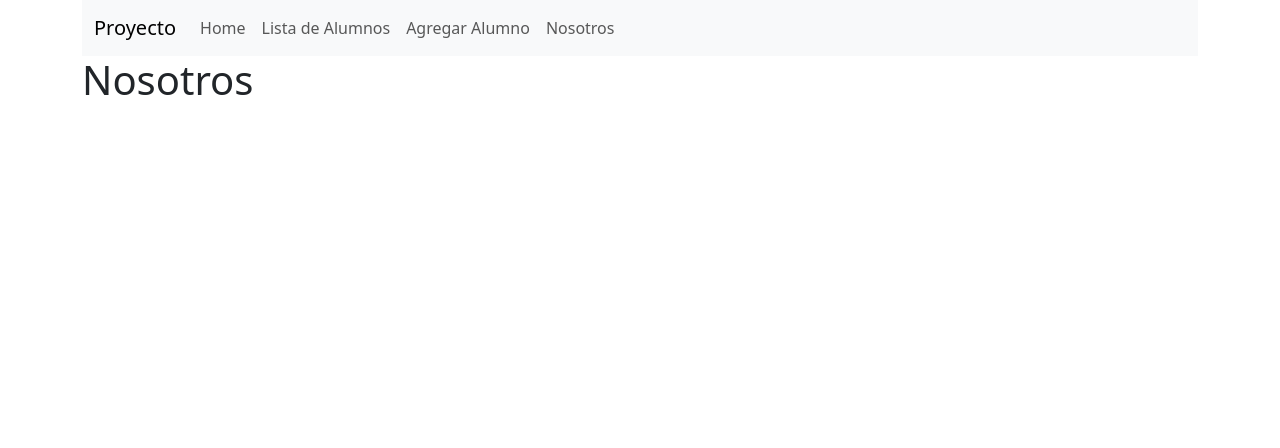
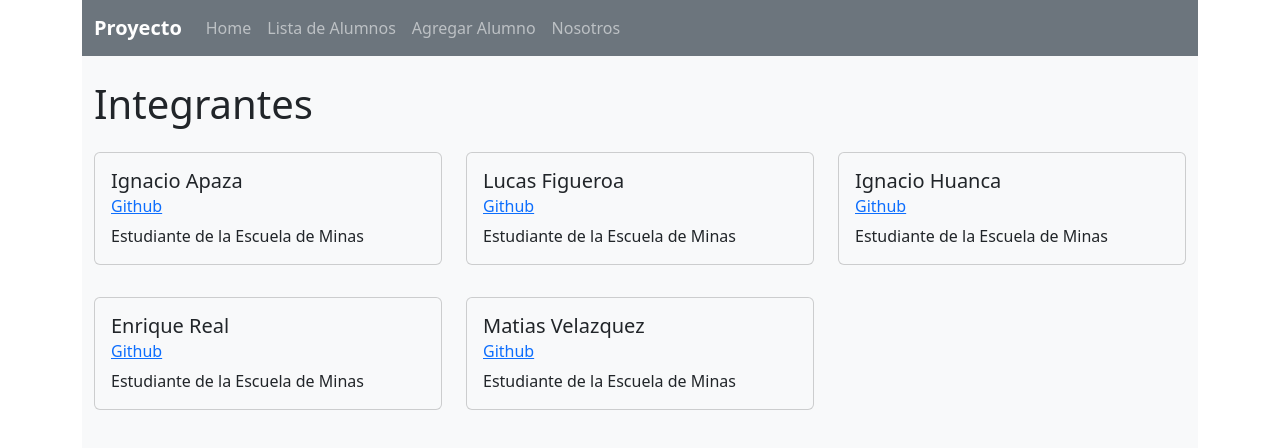
Before and after one commit to Mageofdark/TP05_PV2025_Grupo19, a React (Vite) app in the folder vite-project/: page /Nosotros in a window 1280 px wide. Shown: the top 448 px of the page. Built offline with nearby package versions, Linux system fonts and the light colour scheme.

Commit message:
Agregado de Estilos a traves de Bootstrap y modificaciones a los componentes Por Figueroa Lucas

```diff
--- a/vite-project/components/AgregarAlumno.jsx
+++ b/vite-project/components/AgregarAlumno.jsx
@@ -1,6 +1,6 @@
 import { useState } from "react";
 import { useNavigate } from "react-router-dom";
-import { Form, Button, Container } from "react-bootstrap";
+import { Form, Button, Container, Card, Row, Col } from "react-bootstrap";
 import { useAlumnos } from "./AlumnosCont.jsx";
 
 function AgregarAlumno() {
@@ -15,38 +15,70 @@ function AgregarAlumno() {
     telefono: "",
     domicilio: "",
   });
-
+  const [dniError, setDniError] = useState("");
   const handleChange = (e) => {
-    setAlumno({ ...alumno, [e.target.name]: e.target.value });
+    const { name, value } = e.target;
+     if (name === 'dni') {
+      if (value === '' || /^\d+$/.test(value)) {
+        setDniError("");
+        setAlumno({...alumno, [name]: value});
+      } else {
+        setDniError("El DNI debe contener solo números");
+      }
+    } else {
+      setAlumno({...alumno, [name]: value});
+    }
   };
 
   const handleSubmit = (e) => {
     e.preventDefault();
+     if (!/^\d+$/.test(alumno.dni)) {
+      setDniError("El DNI es requerido y debe contener solo números");
+      return;
+    }
     agregarAlumno(alumno);
     alert("Alumno agregado exitosamente");
     navigate("/Lista-Alumnos");
   };
 
   return (
-    <Container>
-      <h2>Agregar Alumno</h2>
+    <Container className="mt-4 bg-light p-4 rounded">
+      <Row className="justify-content-center">
+        <Col md={10}>
+          <Card className="border-white shadow">
+            <Card.Header as="h5" className="text-center bg-secondary text-white">Agregar Nuevo Alumno</Card.Header>
+            <Card.Body className="bg-white">
                 <Form onSubmit={handleSubmit}>
+                  <Row>
                       {Object.keys(alumno).map((campo) => (
+                        <Col md={6} key={campo}>
                           <Form.Group className="mb-3" controlId={campo} key={campo}>
-            <Form.Label>{campo.charAt(0).toUpperCase() + campo.slice(1)}</Form.Label>
+                            <Form.Label className="text-dark">
+                              {campo.charAt(0).toUpperCase() + campo.slice(1)}
+                            </Form.Label>
                             <Form.Control
                                 type="text"
                                 name={campo}
                                 value={alumno[campo]}
                                 onChange={handleChange}
                                 required
+                                className="border-dark"
+                                isInvalid={!!dniError}
                               />
                             </Form.Group>
+                        </Col>
                   ))}
-        <Button variant="primary" type="submit">
+                </Row>
+                <div className="d-grid gap-2 d-ms-flex justify-content-md-end mt-3 bg-light rounded">
+                  <Button variant="secondary" type="submit">
                     Guardar
                   </Button>
+                </div>
               </Form>
+            </Card.Body>
+          </Card>
+        </Col>
+      </Row>
     </Container>
   );
 }
--- a/vite-project/components/Home.jsx
+++ b/vite-project/components/Home.jsx
@@ -1,10 +1,15 @@
+import { Container, Card, } from "react-bootstrap";
 function Home(){
 
     return(
-        <>
-        <h1>Hola, bienvenido</h1>
-        <h3>En esta pagina podras crear tu propia lista de alumnos.</h3>
-        </>
+        <Container className="mt-5 p-5 rounded" bg="secondary" variant='dark'>
+            <Card className="border-white shadow">
+                <Card.Body className="text-center py-5">
+                    <h1>Hola, bienvenido</h1>
+                    <h3>En esta pagina podras crear tu propia lista de alumnos.</h3>
+                </Card.Body>
+            </Card>
+        </Container>
     )
 }
 
--- a/vite-project/components/Layout.jsx
+++ b/vite-project/components/Layout.jsx
@@ -4,9 +4,10 @@ import { Outlet, Link } from 'react-router-dom';
 function Layout() {
   return (
     <>
-      <Navbar expand="lg" className='bg-body-tertiary'>
+    <div className='bg-light min-vh-100'>
+      <Navbar expand="lg" bg="secondary" variant='dark'>
         <Container>
-          <Navbar.Brand as={Link} to="/">Proyecto</Navbar.Brand>
+          <Navbar.Brand as={Link} to="/" className='fw-bold'>Proyecto</Navbar.Brand>
           <Navbar.Toggle aria-controls='basic-navbar-nav' />
           <Navbar.Collapse id="basic-navbar-nav">
             <Nav className='me-auto'>
@@ -22,6 +23,7 @@ function Layout() {
       <section>
         <Outlet />
       </section>
+    </div>
     </>
   );
 }
--- a/vite-project/components/Lista_Alumnos.jsx
+++ b/vite-project/components/Lista_Alumnos.jsx
@@ -1,6 +1,6 @@
 import { useAlumnos } from './AlumnosCont.jsx';
 import { useState } from 'react';
-import { Container, ListGroup, Button, Form } from 'react-bootstrap';
+import { Container, ListGroup, Button, Form, Card, ListGroupItem } from 'react-bootstrap';
 import { Link, useParams } from 'react-router-dom';
 
 export function Editar() {
@@ -40,11 +40,16 @@ export function Editar() {
 
   return (
     <>
-      <Link to='/Lista-Alumnos'>Volver</Link>
+    <Card className='bg-light p-4 mt-4'>
+      <div className="d-flex gap-2 mt-3">
+          <Button variant="outline-secondary" onClick={() => window.history.back()}>
+            Volver
+          </Button>
+        </div>
       <Form>
         <Form.Label> ID: </Form.Label>
-        <Form.Control type='number' readOnly defaultValue={id} />
-
+        <Form.Control type='number' readOnly defaultValue={id} className='bg-white'/>
+        <Form.Group className='mb-3 bg-white p-3 rounded'>
           <Form.Label> Nombre </Form.Label>
           <Form.Control
             type='text'
@@ -52,7 +57,9 @@ export function Editar() {
             defaultValue={alumno.nombre}
             onChange={(e) => setNombre(e.target.value)}
           />
+        </Form.Group>
 
+        <Form.Group className='mb-3 bg-white p-3 rounded'>
           <Form.Label> Apellido </Form.Label>
           <Form.Control
             type='text'
@@ -60,7 +67,9 @@ export function Editar() {
             defaultValue={alumno.apellido}
             onChange={(e) => setApellido(e.target.value)}
           />
+        </Form.Group>
 
+        <Form.Group className='mb-3 bg-white p-3 rounded'>
           <Form.Label> Dni </Form.Label>
           <Form.Control
             type='number'
@@ -68,7 +77,9 @@ export function Editar() {
             defaultValue={alumno.dni}
             onChange={(e) => setDni(e.target.value)}
           />
+        </Form.Group>
 
+        <Form.Group className='mb-3 bg-white p-3 rounded'>
           <Form.Label> Curso </Form.Label>
           <Form.Control
             type='text'
@@ -76,7 +87,9 @@ export function Editar() {
             defaultValue={alumno.curso}
             onChange={(e) => setCurso(e.target.value)}
           />
+        </Form.Group>
 
+        <Form.Group className='mb-3 bg-white p-3 rounded'>
           <Form.Label> Email </Form.Label>
           <Form.Control
             type='email'
@@ -84,7 +97,9 @@ export function Editar() {
             defaultValue={alumno.email}
             onChange={(e) => setEmail(e.target.value)}
           />
+        </Form.Group>
 
+        <Form.Group className='mb-3 bg-white p-3 rounded'>
           <Form.Label> Domicilio </Form.Label>
           <Form.Control
             type='text'
@@ -92,7 +107,9 @@ export function Editar() {
             defaultValue={alumno.domicilio}
             onChange={(e) => setDomicilio(e.target.value)}
           />
+        </Form.Group>
 
+        <Form.Group className='mb-3 bg-white p-3 rounded'>
           <Form.Label> Telefono </Form.Label>
           <Form.Control
             type='number'
@@ -100,9 +117,18 @@ export function Editar() {
             defaultValue={alumno.telefono}
             onChange={(e) => setTelefono(e.target.value)}
           />
+        </Form.Group>
+        <div className="d-flex gap-2 mt-3">
+          <Button variant="outline-secondary" onClick={() => window.history.back()}>
+            Cancelar
+          </Button>
+          <Button variant="secondary" onClick={handleEditar}>
+            Guardar Cambios
+          </Button>
+        </div>
+      </Form>
+    </Card>
 
-        <Button onClick={handleEditar}>Guardar Cambios</Button>
-      </Form>
     </>
   );
 }
@@ -114,41 +140,59 @@ export const Detalles = () => {
   if (!alumno) return <p>Alumno no encontrado</p>;
 
   return (
-    <div>
-      <Link to='/Lista-Alumnos'>Volver</Link>
+    <Card className='bg-light p-4 mt-4'>
+        <div className="d-flex gap-2 mt-3">
+          <Button variant="outline-secondary" onClick={() => window.history.back()}>
+            Volver
+          </Button>
+        </div>
         <h2>Detalles del Alumno</h2>
-      <p>Nombre: {alumno.nombre}</p>
-      <p>Apellido: {alumno.apellido}</p>
-      <p>DNI: {alumno.dni}</p>
-      <p>Curso: {alumno.curso}</p>
-      <p>Email: {alumno.email}</p>
-      <p>Teléfono: {alumno.telefono}</p>
-      <p>Domicilio: {alumno.domicilio}</p>
-    </div>
+        <ListGroup>
+          <ListGroup.Item>Nombre: {alumno.nombre}</ListGroup.Item>
+          <ListGroup.Item>Apellido: {alumno.apellido}</ListGroup.Item>
+          <ListGroup.Item>DNI: {alumno.dni}</ListGroup.Item>
+          <ListGroup.Item>Curso: {alumno.curso}</ListGroup.Item>
+          <ListGroup.Item>Email: {alumno.email}</ListGroup.Item>
+          <ListGroup.Item>Teléfono: {alumno.telefono}</ListGroup.Item>
+          <ListGroup.Item>Domicilio: {alumno.domicilio}</ListGroup.Item>
+        </ListGroup>
+    </Card>
   );
 };
 
 export function Lista_Alumnos() {
-  const { alumnos } = useAlumnos();
-
+  const { alumnos, setAlumnos } = useAlumnos();
+  const eliminarAlumno = (id) => {
+    if (window.confirm('¿Estás seguro de eliminar este alumno?')) {
+      setAlumnos(alumnos.filter(alumno => alumno.id !== id));
+    }
+  };
   return (
-    <Container>
+    <Container className='p-4 rounded'>
       <h2>Lista de Alumnos</h2>
       {alumnos.map((alumno) => (
-        <ListGroup key={alumno.id} horizontal>
-          <ListGroup.Item>
+        <ListGroup key={alumno.id} horizontal className='mb-2 '>
+          <ListGroup.Item className='border-1'>
             <Link to={`/Lista-Alumnos/${alumno.id}`}>
               {alumno.nombre} {alumno.apellido}
             </Link>
           </ListGroup.Item>
-          <ListGroup.Item>DNI: {alumno.dni}</ListGroup.Item>
-          <ListGroup.Item>Curso: {alumno.curso}</ListGroup.Item>
-          <ListGroup.Item>
+          <ListGroup.Item className='border-1'>DNI: {alumno.dni}</ListGroup.Item>
+          <ListGroup.Item className='border-1'>Curso: {alumno.curso}</ListGroup.Item>
+          <ListGroup.Item className='broder-1'>
             <Link to={`/Lista-Alumnos/${alumno.id}/editar`}>
-              <Button variant='outline-primary' size='sm'>
+              <Button variant='outline-secondary' size='sm' className='me.2'>
                 Modificar
               </Button>
             </Link>
+             <Button
+              className='border-0'
+              variant="outline-danger"
+              size='sm'
+              onClick={() => eliminarAlumno(alumno.id)}
+            >
+              Eliminar
+            </Button>
           </ListGroup.Item>
         </ListGroup>
       ))}
--- /dev/null
+++ b/vite-project/components/nosotros.jsx
@@ -0,0 +1,91 @@
+import { Card, Col, Container, Row } from "react-bootstrap"
+function Nosotros(){
+    return (
+        <Container className="mt-4">
+                <h1>Integrantes</h1>
+            <Row className="mt-4">
+                <Col md={6} lg={4} className="mb-4">
+                    <Card
+                    bg="light"
+                    text='dark'
+                    className="mb-2"
+                    >
+                        <Card.Body>
+                            <Card.Title>Ignacio Apaza</Card.Title>
+                            <Card.Subtitle className="mb-2 text-muted">
+                                <a href="https://github.com/ApazaIgnacio">Github</a>
+                            </Card.Subtitle>
+                            <Card.Text>Estudiante de la Escuela de Minas</Card.Text>
+                        </Card.Body>
+                    </Card>
+                </Col>
+
+                <Col md={6} lg={4} className="mb-4">
+                    <Card
+                    bg="light"
+                    text='dark'
+                    className="mb-2"
+                    >
+                        <Card.Body>
+                            <Card.Title>Lucas Figueroa</Card.Title>
+                            <Card.Subtitle className="mb-2 text-muted">
+                                <a href="https://github.com/mikluha12">Github</a>
+                            </Card.Subtitle>
+                            <Card.Text>Estudiante de la Escuela de Minas</Card.Text>
+                        </Card.Body>
+                    </Card>
+                </Col>
+
+                <Col md={6} lg={4} className="mb-4">
+                    <Card
+                    bg="light"
+                    text='dark'
+                    className="mb-2"
+                    >
+                        <Card.Body>
+                            <Card.Title>Ignacio Huanca</Card.Title>
+                            <Card.Subtitle className="mb-2 text-muted">
+                                <a href="https://github.com/Ignacio367">Github</a>
+                            </Card.Subtitle>
+                            <Card.Text>Estudiante de la Escuela de Minas</Card.Text>
+                        </Card.Body>
+                    </Card>
+                </Col>
+
+                <Col md={6} lg={4} className="mb-4">
+                    <Card
+                    bg="light"
+                    text='dark'
+                    className="mb-2"
+                    >
+                        <Card.Body>
+                            <Card.Title>Enrique Real</Card.Title>
+                            <Card.Subtitle className="mb-2 text-muted">
+                                <a href="https://github.com/Mageofdark">Github</a>
+                            </Card.Subtitle>
+                            <Card.Text>Estudiante de la Escuela de Minas</Card.Text>
+                        </Card.Body>
+                    </Card>
+                </Col>
+
+                <Col md={6} lg={4} className="mb-4">
+                    <Card
+                    bg="light"
+                    text='dark'
+                    className="mb-2"
+                    >
+                        <Card.Body>
+                            <Card.Title>Matias Velazquez</Card.Title>
+                            <Card.Subtitle className="mb-2 text-muted">
+                                <a href="https://github.com/matias12131">Github</a>
+                            </Card.Subtitle>
+                            <Card.Text>Estudiante de la Escuela de Minas</Card.Text>
+                        </Card.Body>
+                    </Card>
+                </Col>
+            </Row>
+        </Container>
+    )
+}
+
+export default Nosotros
--- a/vite-project/src/App.jsx
+++ b/vite-project/src/App.jsx
@@ -4,6 +4,7 @@ import { Routes, Route } from 'react-router-dom';
 import Home from '../components/Home';
 import { Lista_Alumnos, Detalles, Editar } from '../components/Lista_Alumnos';
 import AgregarAlumno from '../components/AgregarAlumno';
+import Nosotros from '../components/nosotros';
 
 function App() {
   return (
@@ -15,7 +16,7 @@ function App() {
           <Route path='Lista-Alumnos/:id' element={<Detalles />} />
           <Route path='Lista-Alumnos/:id/editar' element={<Editar />} />
           <Route path='Nuevo-Alumno' element={<AgregarAlumno />} />
-          <Route path='Nosotros' element={<h1>Nosotros</h1>} />
+          <Route path='Nosotros' element={<Nosotros/>} />
         </Route>
       </Routes>
     </div>
```
Lines whose indentation alone changed are shown as unchanged.
